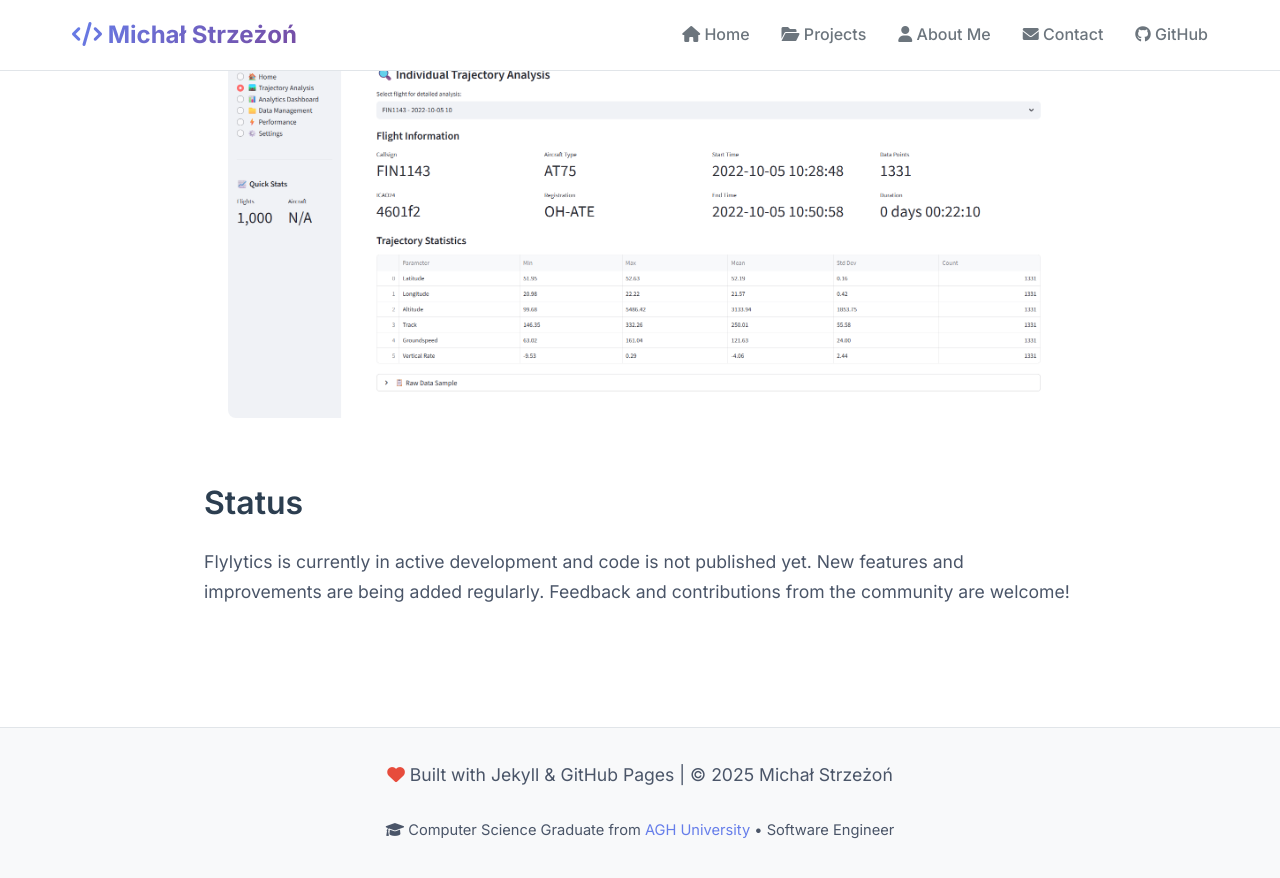
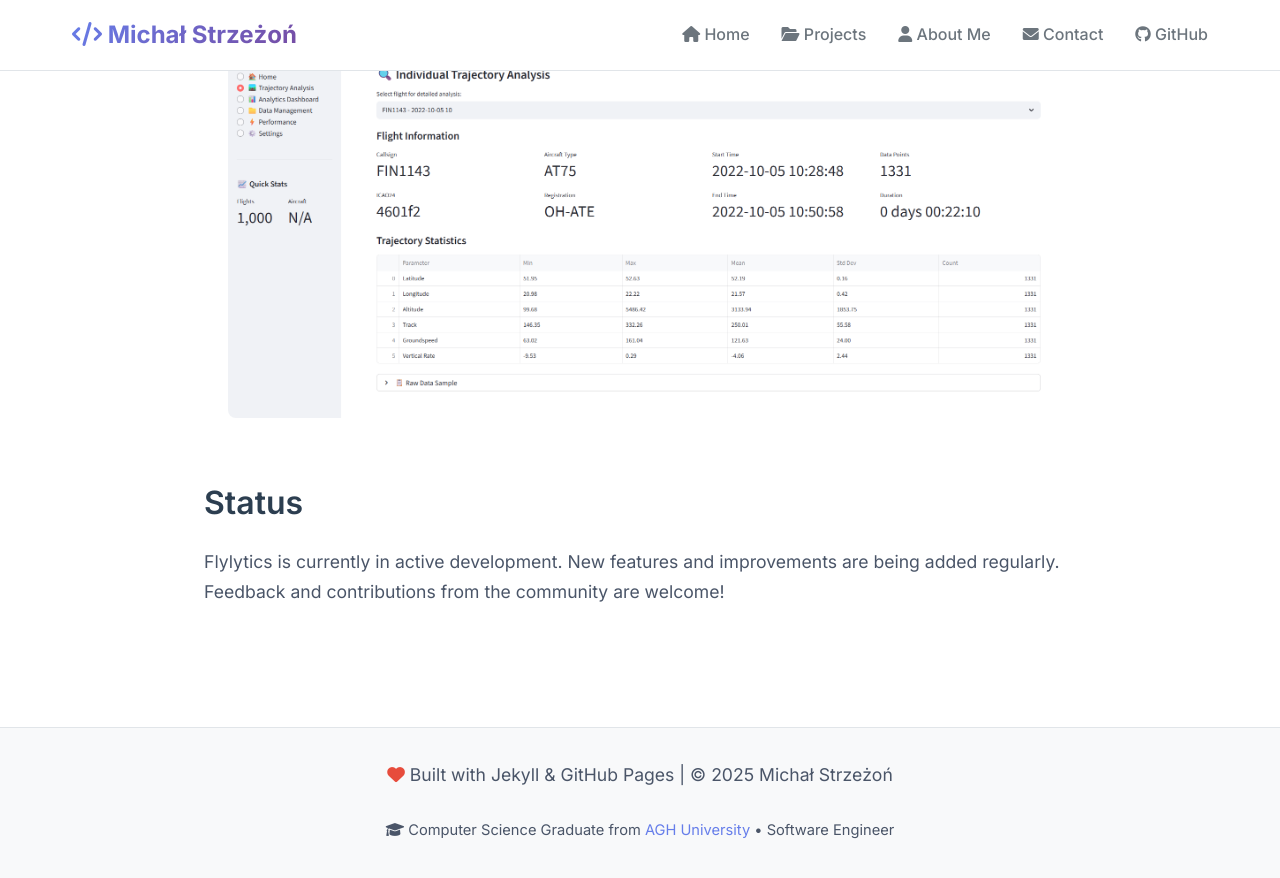
Before and after one commit to MStrzezon/mstrzezon.github.io, a Jekyll site: the page built from projects/flylytics.md, in a window 1280 px wide and 900 px high, scrolled down 3860 px. Shown: the top 878 px of the window. Built offline with Jekyll 4.4.1, drawn with Linux system fonts in a browser that asks for light colours.

Commit message:
add information about flylytics

```diff
--- a/projects/flylytics.md
+++ b/projects/flylytics.md
@@ -43,7 +43,7 @@ Users can analyze trajectories of loaded traffic:
 
 ## Status
 
-Flylytics is currently in active development and code is not published yet. New features and improvements are being added regularly. Feedback and contributions from the community are welcome!
+Flylytics is currently in active development. New features and improvements are being added regularly. Feedback and contributions from the community are welcome!
 
 
 <style>
```
